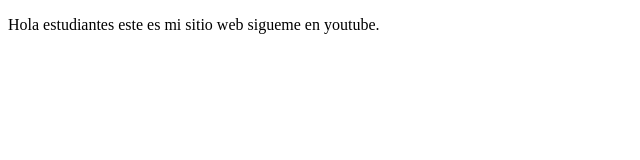
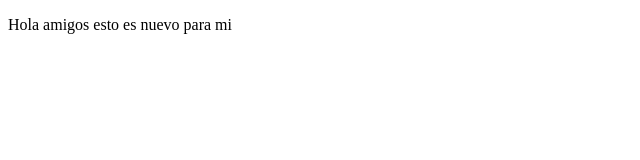
Before and after one commit to juanmendoz1/proyectoplatzi, a plain HTML site: page index.html in a window 1280 px wide. Shown: the whole page, without its empty margins (0-640 px from the left). Drawn offline with Linux system fonts and the light colour scheme.

Commit message:
agregamos cambios inserte amigos

```diff
--- a/index.html
+++ b/index.html
@@ -8,8 +8,7 @@
 </head>
 <body>
     <p>
-        Hola estudiantes este es mi sitio web
-        sigueme en youtube.
+        Hola amigos esto es nuevo para mi
     </p>
 </body>
 </html>
```
